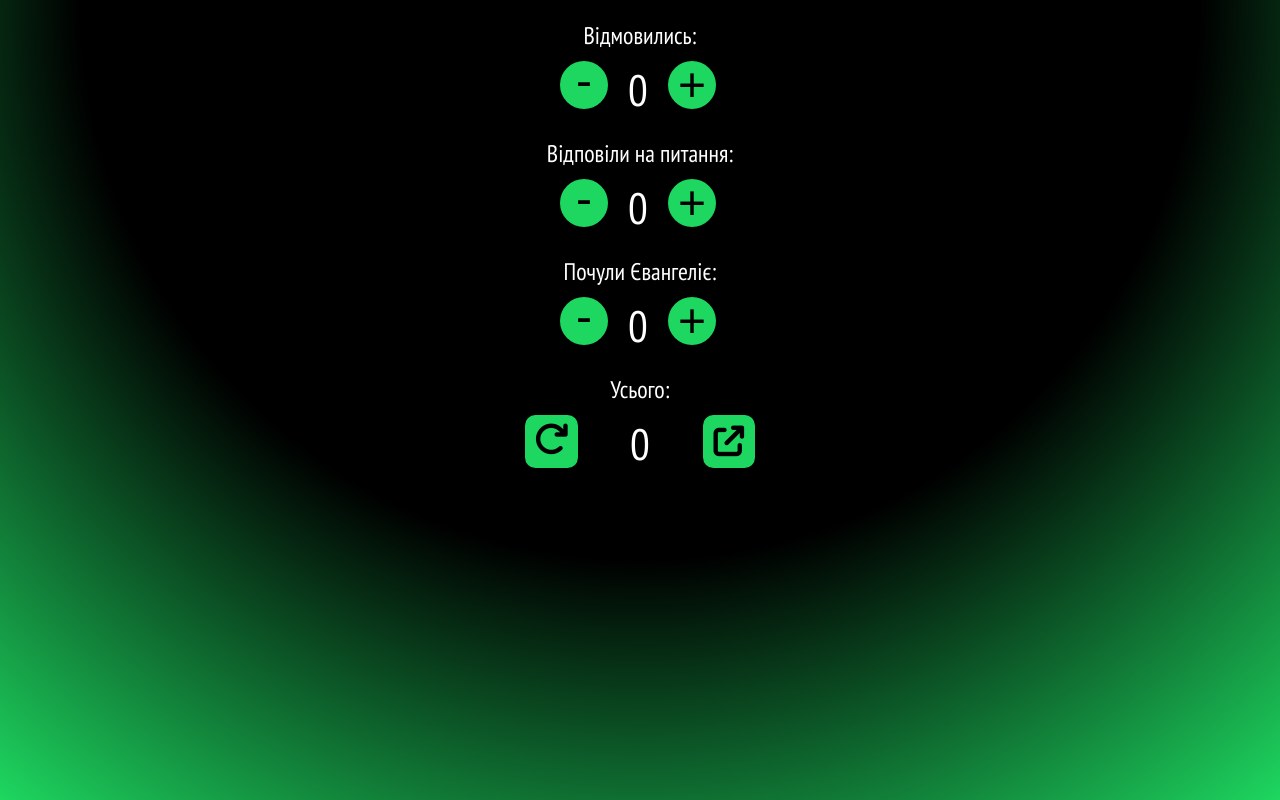
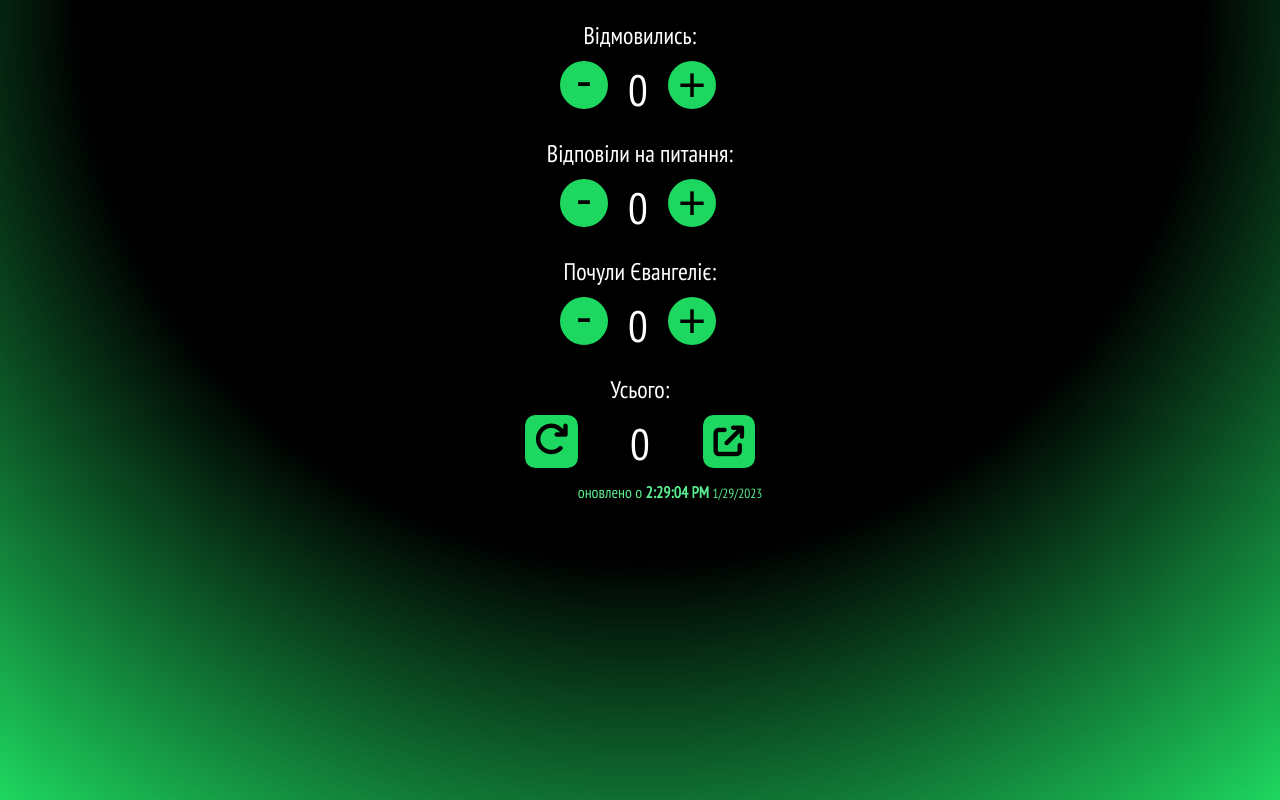
Before and after one commit to gungunzp/counter1, a plain HTML site: page index.html in a window 1280 px wide. Drawn offline with Linux system fonts and the light colour scheme.

Commit message:
add last_update time indicator, add .vscode to .gitignore

```diff
--- a/index.html
+++ b/index.html
@@ -69,5 +69,6 @@
 				<button id="share"><i class="fa-solid fa-arrow-up-right-from-square"></i></button>
 			</div>
 		</section>
+		<div id='update'></div>
 	</body>
 </html>
--- a/script.js
+++ b/script.js
@@ -32,6 +32,7 @@ document.addEventListener('DOMContentLoaded', function () {
 		listened: document.getElementById('listened'),
 		total: document.getElementById('total'),
 	};
+	const last_update = document.getElementById('update');
 
 	const minusBtnSelector = 'button:first-of-type';
 	const plusBtnSelector = 'button:last-of-type';
@@ -41,12 +42,14 @@ document.addEventListener('DOMContentLoaded', function () {
 		answered: 0,
 		listened: 0,
 		total: 0,
+		last_update: (new Date()).toLocaleString()
 	};
 
 	const update = (key, value) => {
 		data[key] = +value;
-		elems[key].querySelector('.category__value').innerHTML = value;
-		localStorage.setItem(key, value);
+		key !== 'last_update' && (elems[key].querySelector('.category__value').innerHTML = value);
+		last_update.innerHTML = 'оновлено о <b>' + (new Date()).toLocaleTimeString() + '</b> <small>' + (new Date()).toLocaleDateString() + '</small>';
+		(+value || key === 'last_update') && localStorage.setItem(key, value);
 	};
 
 	const updateCounter = (param, updateValue) => () => {
@@ -62,7 +65,7 @@ document.addEventListener('DOMContentLoaded', function () {
 		update(prop, localStorage.getItem(prop) || data[prop]);
 
 		// adding on click handlers for update buttons
-		if (prop !== 'total') {
+		if (prop !== 'total' && prop !== 'last_update') {
 			elems[prop].querySelector(minusBtnSelector).onclick = updateCounter(prop, -1);
 			elems[prop].querySelector(plusBtnSelector).onclick = updateCounter(prop, 1);
 		}
@@ -73,7 +76,9 @@ document.addEventListener('DOMContentLoaded', function () {
 		if (!!data.total && window.confirm(txt.areYouSure)) {
 			for (let prop in data) {
 				update(prop, 0);
-				// localStorage.clear();
+
+				// test it on mobiles (for the renaming of 'total' key to '_total')
+				localStorage.clear();
 			}
 		}
 	});
--- a/style.css
+++ b/style.css
@@ -82,3 +82,10 @@ button:hover {
 	font-size: 35px;
 	border-radius: 20%;
 }
+
+#update {
+	color: #5aeb8e;
+	position: relative;
+	left: 30px;
+	top: 10px;
+}
--- a/timing.txt
+++ b/timing.txt
@@ -60,6 +60,10 @@ commit, push
 add: more componential approach, additional fonts to try
 15:30 - 16:30 = 1:00
 
+28,29.1.23
+add last_update time indicator, add .vscode to .gitignore
+23:00, 16:20 ~ 0:30
+
 --------------------------
 
-total 13:30
+total 14:00
```
Also changed, not shown: 1 other file.
